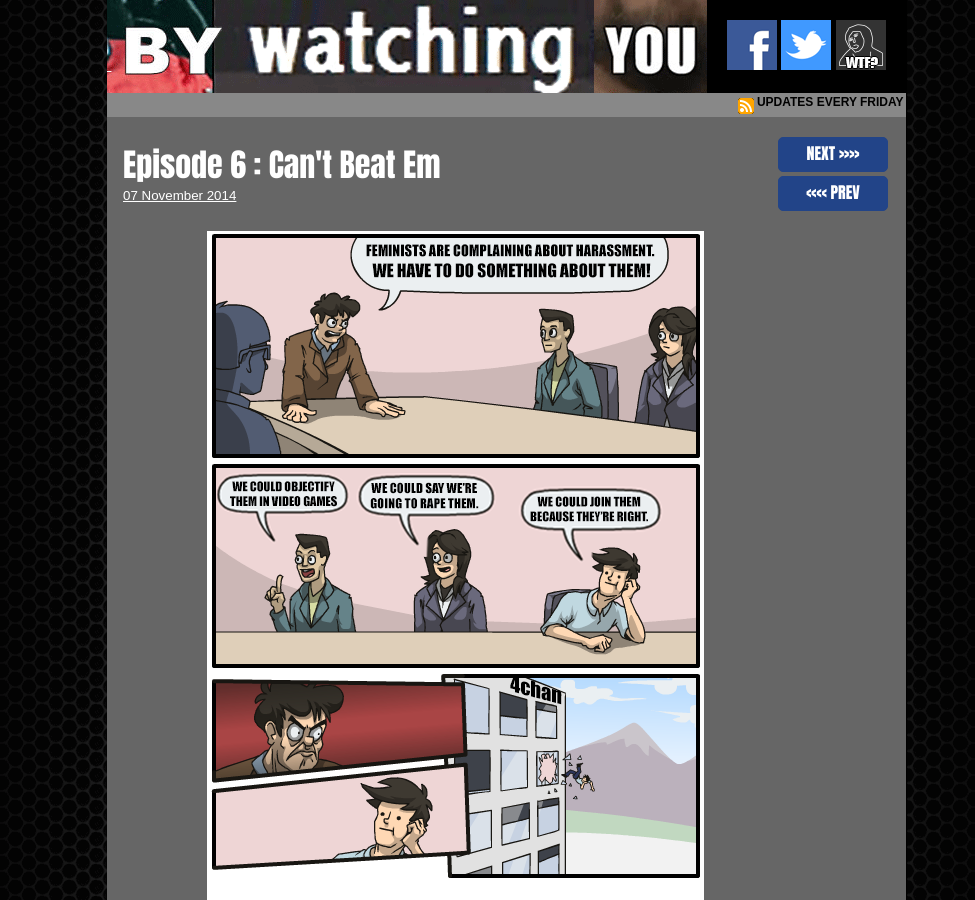
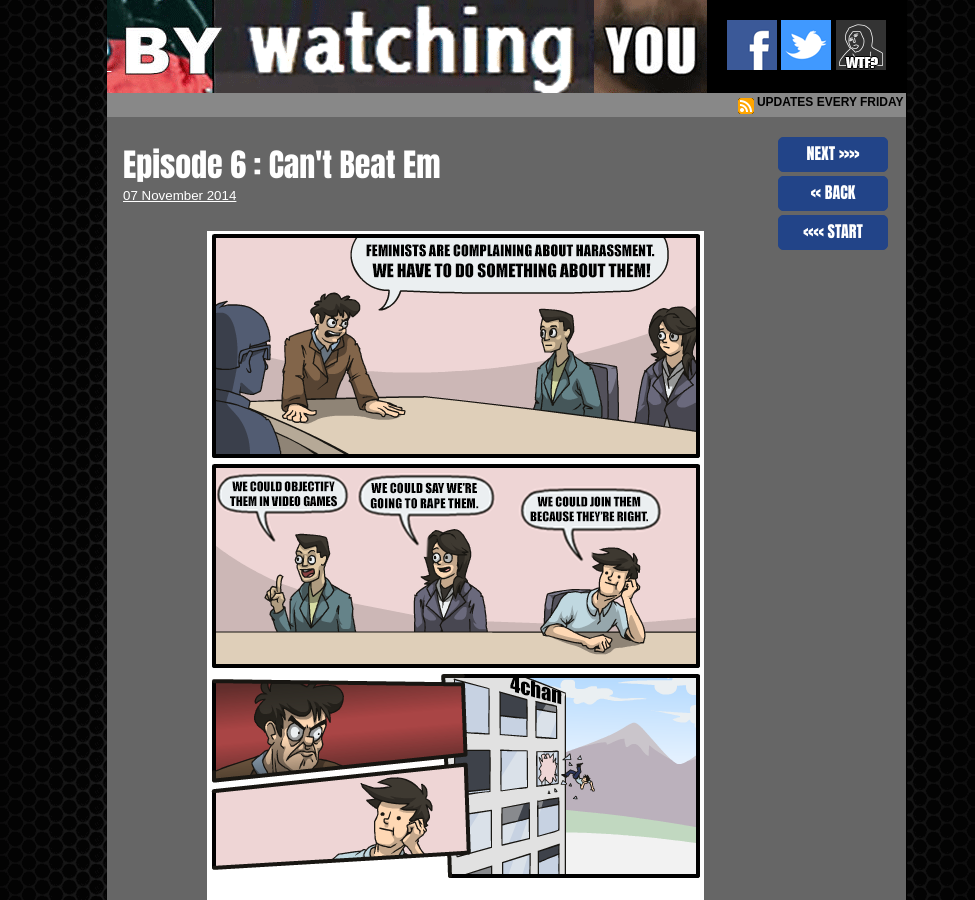
Before and after one commit to dankuck/by-watching-you, a Jekyll site: the page built from _posts/2014-11-07-ep6-join-feminism.md, in a window 1280 px wide and 900 px high. Shown: the whole window, without its empty margins (133-1108 px from the left). Built offline with Jekyll 4.4.1, drawn with Linux system fonts in a browser that asks for light colours; comment, search, counter and statistics services are not loaded.

Commit message:
Get a START up at the top too.

```diff
--- a/_includes/post_header.html
+++ b/_includes/post_header.html
@@ -10,7 +10,8 @@
 	{% endif %}
 
 	{% if page.previous %}
-	<a href="{{ page.previous.url }}" style="display: block; text-align: center; text-decoration: none; width: 100px; height: 25px; margin: .25em; padding: .25em; border-radius: 5px; border: 1px solid #248; background-color: #248">&lt;&lt;&lt;&lt; PREV</a>
+	<a href="{{ page.previous.url }}" style="display: block; text-align: center; text-decoration: none; width: 100px; height: 25px; margin: .25em; padding: .25em; border-radius: 5px; border: 1px solid #248; background-color: #248">&lt;&lt; BACK</a>
+	<a href="/all/" style="display: block; text-align: center; text-decoration: none; width: 100px; height: 25px; margin: .25em; padding: .25em; border-radius: 5px; border: 1px solid #248; background-color: #248">&lt;&lt;&lt;&lt; START</a>
 	<script type="text/javascript">
 	window.go_previous_page = function(){
 		location = "{{ page.previous.url }}";
```
